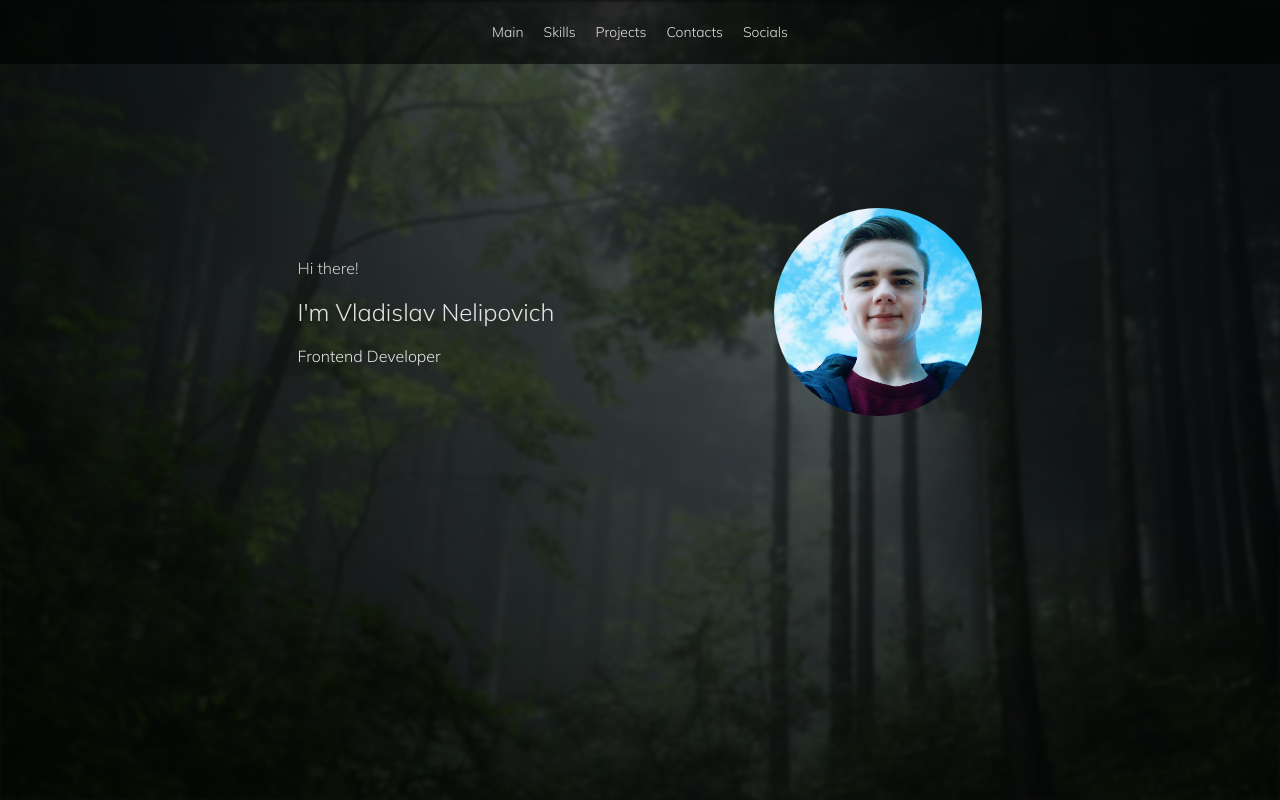
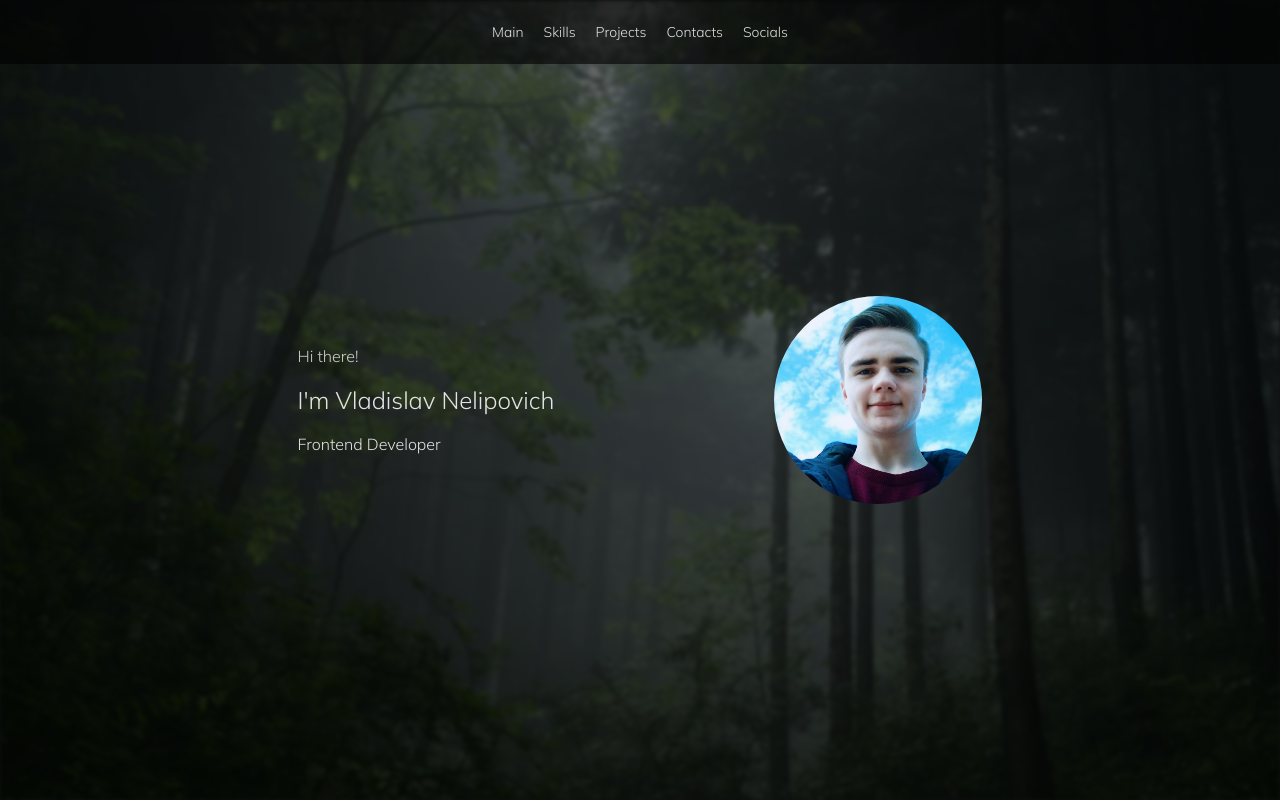
Before and after one commit to nxqutcq/portfolio, a React (Vite) app: page / in a window 1280 px wide. Shown: the top 800 px of the page. Built offline with nearby package versions, Linux system fonts and the light colour scheme.

Commit message:
fix: main section

```diff
--- a/src/components/MainSection.tsx
+++ b/src/components/MainSection.tsx
@@ -6,7 +6,8 @@ const MainSection: React.FC<{ scrollRefs: ScrollRefs }> = ({ scrollRefs }) => (
     <header className="z-50 bg-black/60 py-2 fixed flex flex-col w-screen items-center">
       <Navbar scrollRefs={scrollRefs} />
     </header>
-    <div className="flex flex-row w-full xs1:gap-x-[20%] px-5 xs:gap-x-[5%] items-center container justify-center mt-[13rem]">
+    <div className="h-full w-full items-center flex flex-col justify-center">
+      <div className="flex flex-row w-full xs1:gap-x-[20%] px-5 xs:gap-x-[5%] items-center container justify-center">
         <div className="h-fit flex gap-4 animate-float-up flex-col">
           <span className="animate-pulse">Hi there!</span>
           <h1 className="text-2xl">I'm Vladislav Nelipovich</h1>
@@ -22,6 +23,7 @@ const MainSection: React.FC<{ scrollRefs: ScrollRefs }> = ({ scrollRefs }) => (
           </div>
         </div>
       </div>
+    </div>
   </>
 )
 export default MainSection
```
Lines whose indentation alone changed are shown as unchanged.
